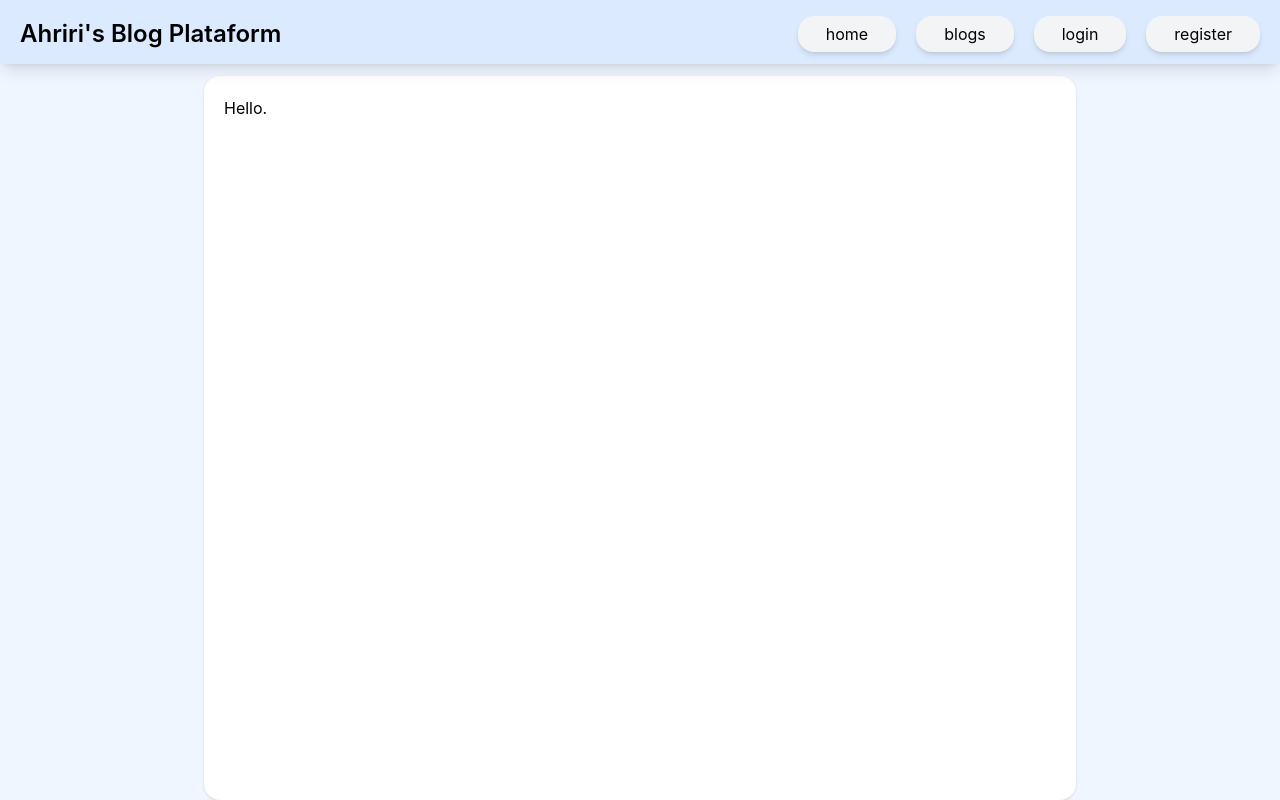
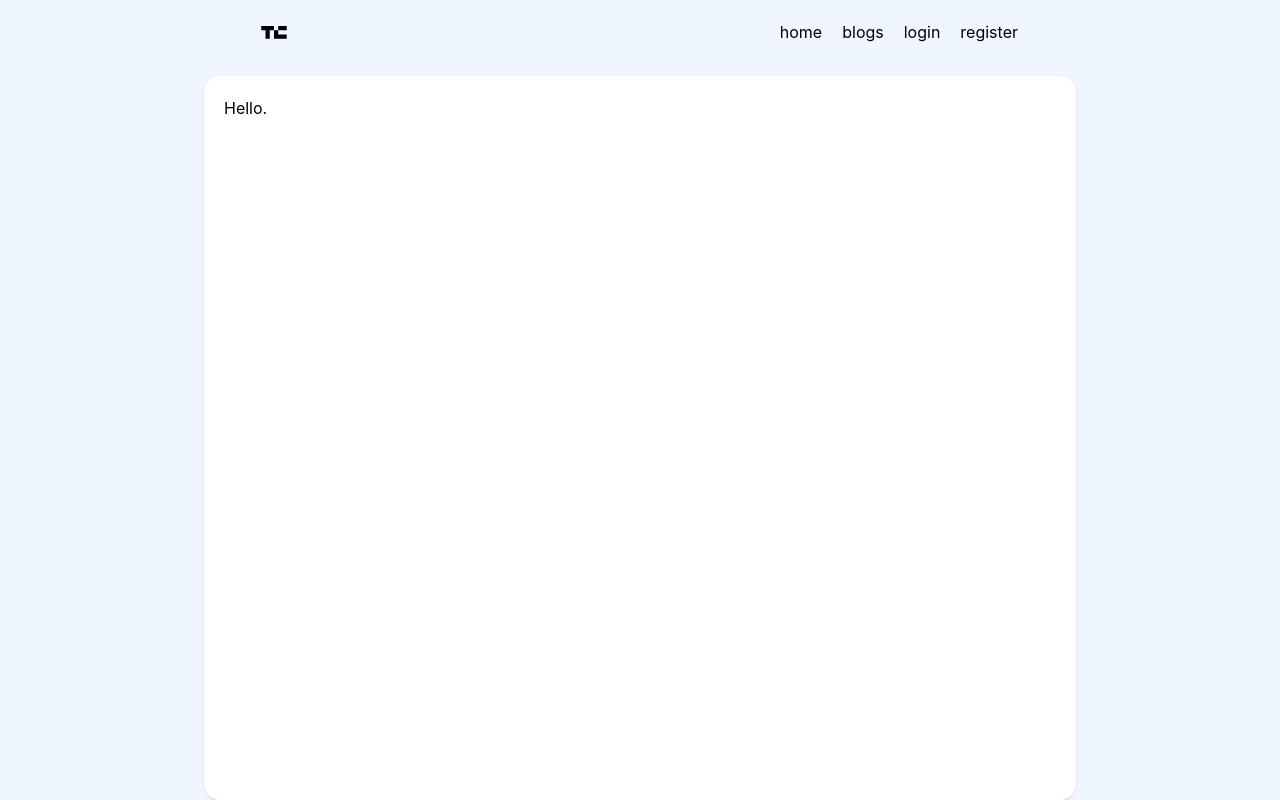
Before and after one commit to fabioTB-tech/blog-app, a React (Vite) app in the folder client/: page / in a window 1280 px wide. Built offline with nearby package versions, Linux system fonts and the light colour scheme.

Commit message:
Changed Header to Nav and layout

```diff
--- a/client/package.json
+++ b/client/package.json
@@ -14,6 +14,7 @@
     "axios": "^1.21.0",
     "react": "^19.3.1",
     "react-dom": "^19.3.1",
+    "react-icons": "^5.7.0",
     "react-router-dom": "^7.18.5",
     "tailwindcss": "^4.3.4"
   },
--- a/client/src/App.jsx
+++ b/client/src/App.jsx
@@ -11,8 +11,7 @@ import Blogs from "./pages/blog/Blogs";
 import NewBlog from "./pages/blog/NewBlog";
 
 // Components
-import Header from "./components/Header";
-import Container from "./components/Container";
+import Nav from "./components/Nav";
 import Message from "./components/Message";
 import Error from "./components/Error";
 
@@ -65,7 +64,7 @@ function App() {
   return (
     <>
       <BrowserRouter>
-        <Header
+        <Nav
           isAuthenticated={isAuthenticated}
           setIsAuthenticated={setIsAuthenticated}
           setMessage={setMessage}
--- a/client/src/components/Header.jsx
+++ /dev/null
@@ -1,77 +0,0 @@
-import { Link, useNavigate } from "react-router-dom";
-import axios from "axios";
-
-function Header({ isAuthenticated, setIsAuthenticated, setMessage }) {
-  const navigate = useNavigate();
-
-  const logout = async () => {
-    try {
-      if (localStorage.getItem("token")) {
-        localStorage.clear("token");
-      }
-      const response = await axios.get("http://localhost:5000/api/auth/logout");
-
-      setMessage(response.data.message);
-      setIsAuthenticated(false);
-      navigate("/");
-    } catch (err) {
-      console.error(err);
-    }
-  };
-
-  return (
-    <>
-      <header className="p-3 px-5 h-16 w-full bg-blue-100 absolute top-0 shadow-lg grid items-center justify-between grid-cols-2">
-        <h1 className="text-2xl font-semibold">Ahriri's Blog Plataform</h1>
-        <nav className="h-11 flex justify-end items-center gap-5">
-          <Link
-            to={"/"}
-            className="p-1.5 px-7 shadow-md bg-gray-100 rounded-2xl"
-          >
-            home
-          </Link>
-          <Link
-            to={"/blogs"}
-            className="p-1.5 px-7 shadow-md bg-gray-100 rounded-2xl"
-          >
-            blogs
-          </Link>
-
-          {isAuthenticated ? (
-            <>
-              <Link
-                to={"/me"}
-                className="p-1.5 px-7 shadow-md bg-gray-100 rounded-2xl"
-              >
-                profile
-              </Link>
-              <button
-                onClick={logout}
-                className="p-1.5 px-7 shadow-md bg-gray-100 rounded-2xl cursor-pointer"
-              >
-                logout
-              </button>
-            </>
-          ) : (
-            <>
-              <Link
-                to={"/login"}
-                className="p-1.5 px-7 shadow-md bg-gray-100 rounded-2xl"
-              >
-                login
-              </Link>
-              <Link
-                to={"/register"}
-                className="p-1.5 px-7 shadow-md bg-gray-100 rounded-2xl"
-              >
-                register
-              </Link>
-            </>
-          )}
-        </nav>
-      </header>
-    </>
-  );
-}
-
-export default Header;
--- /dev/null
+++ b/client/src/components/Nav.jsx
@@ -0,0 +1,60 @@
+import { DiTechcrunch } from "react-icons/di";
+import { Link, useNavigate } from "react-router-dom";
+import axios from "axios";
+
+function Nav({ isAuthenticated, setIsAuthenticated, setMessage }) {
+  const navigate = useNavigate();
+
+  const logout = async () => {
+    try {
+      if (localStorage.getItem("token")) {
+        localStorage.clear("token");
+      }
+      const response = await axios.get("http://localhost:5000/api/auth/logout");
+
+      setMessage(response.data.message);
+      setIsAuthenticated(false);
+      navigate("/");
+    } catch (err) {
+      console.error(err);
+    }
+  };
+
+  return (
+    <nav className="p-3 px-64 h-16 w-full absolute top-0 flex justify-between items-center">
+      <div>
+        <DiTechcrunch className="text-4xl" />
+      </div>
+      <div className="h-11 flex justify-end items-center gap-2">
+        <Link to={"/"} className="p-1.5">
+          home
+        </Link>
+        <Link to={"/blogs"} className="p-1.5">
+          blogs
+        </Link>
+
+        {isAuthenticated ? (
+          <>
+            <Link to={"/me"} className="p-1.5">
+              profile
+            </Link>
+            <button onClick={logout} className="p-1.5 cursor-pointer">
+              logout
+            </button>
+          </>
+        ) : (
+          <>
+            <Link to={"/login"} className="p-1.5">
+              login
+            </Link>
+            <Link to={"/register"} className="p-1.5">
+              register
+            </Link>
+          </>
+        )}
+      </div>
+    </nav>
+  );
+}
+
+export default Nav;
```
Also changed, not shown: 1 other file (tests, documents, lock files or other folders).
